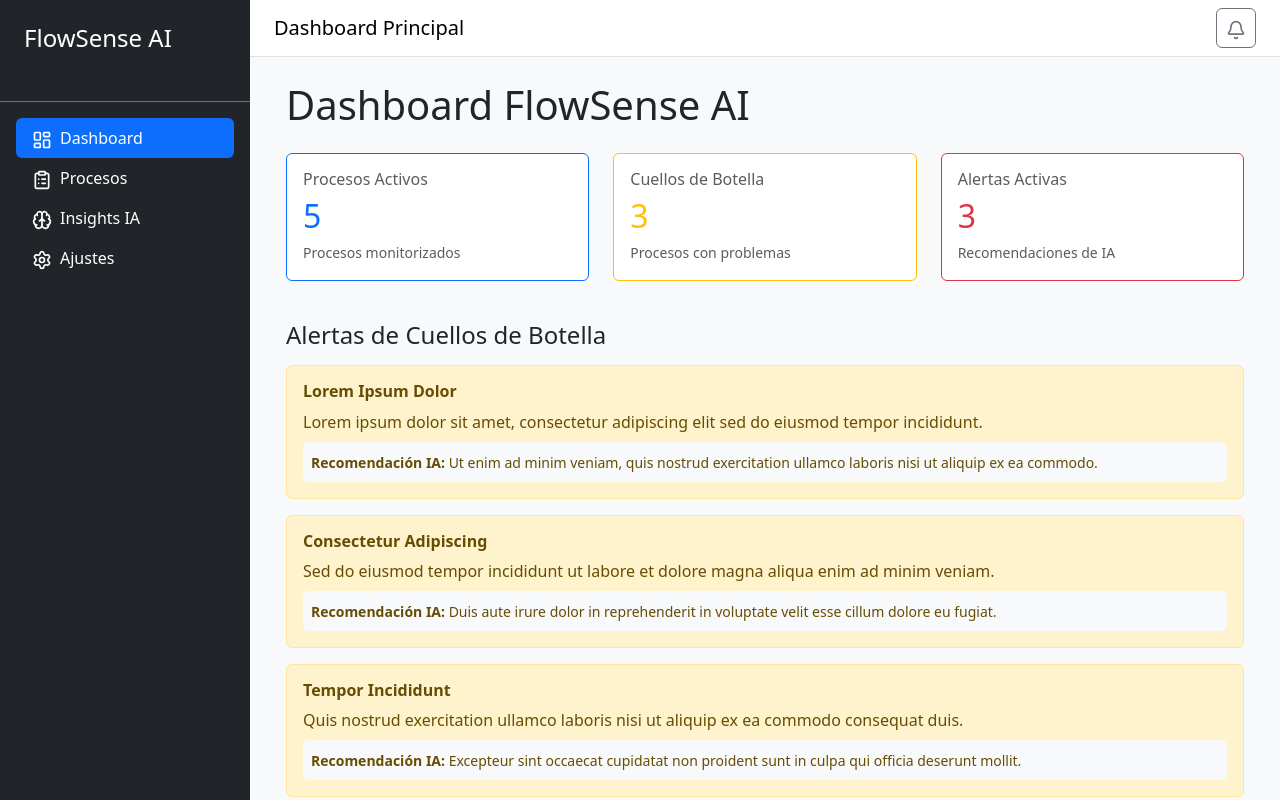
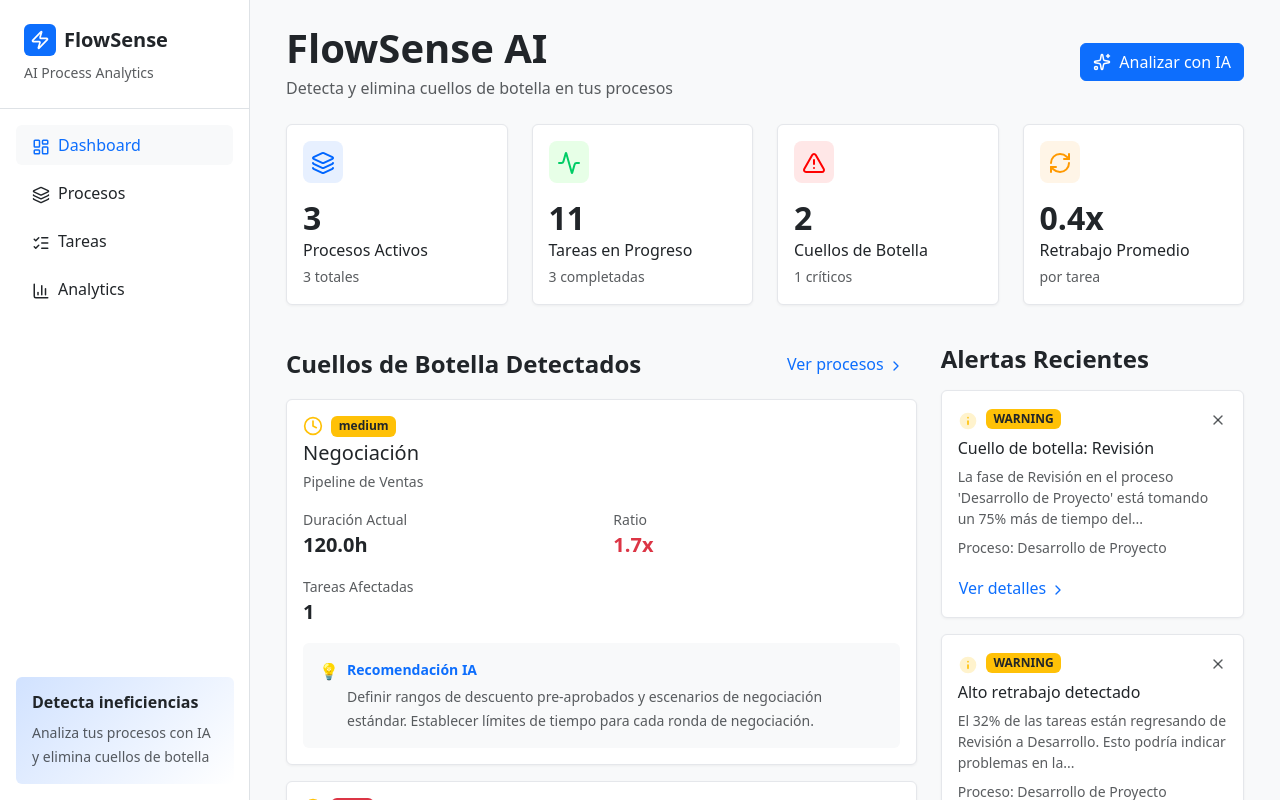
Before and after one commit to alvaroosanchezz34/flowsenseai, a React (Vite) app in the folder frontend/: page / in a window 1280 px wide. Shown: the top 800 px of the page. Built offline with nearby package versions, Linux system fonts and the light colour scheme.

Commit message:
Refactor dashboard components: update layout, add BottleneckCard and AlertaReciente, and improve ProcessList functionality

```diff
--- /dev/null
+++ b/frontend/src/components/features/AlertaReciente.jsx
@@ -0,0 +1,57 @@
+import { ChevronRight, X } from "lucide-react"
+
+function AlertaReciente({ titulo, descripcion, proceso, tipo }) {
+
+    function obtenerColorIcono(tipo) {
+        if (tipo === "WARNING") {
+            return "text-warning"
+        } else if (tipo === "INFO") {
+            return "text-primary"
+        } else {
+            return "text-danger"
+        }
+    }
+
+    function obtenerColorBadge(tipo) {
+        if (tipo === "WARNING") {
+            return "badge bg-warning text-dark"
+        } else if (tipo === "INFO") {
+            return "badge bg-primary"
+        } else {
+            return "badge bg-danger"
+        }
+    }
+
+    return (
+        <div className="card mb-3" style={{ boxShadow: "0 1px 3px rgba(0, 0, 0, 0.05)", border: "1px solid #e5e7eb" }}>
+            <div className="card-body">
+                <div className="d-flex justify-content-between align-items-start mb-2">
+                    <div className="d-flex align-items-center gap-2">
+                        <div className={obtenerColorIcono(tipo)}>
+                            <svg width="20" height="20" viewBox="0 0 24 24" fill="currentColor">
+                                <circle cx="12" cy="12" r="10" opacity="0.2"/>
+                                <circle cx="12" cy="8" r="1"/>
+                                <rect x="11" y="11" width="2" height="6" rx="1"/>
+                            </svg>
+                        </div>
+                        <span className={obtenerColorBadge(tipo)}>{tipo}</span>
+                    </div>
+                    <button className="btn btn-sm btn-link text-muted p-0">
+                        <X size={16} />
+                    </button>
+                </div>
+
+                <h6 className="mb-2">{titulo}</h6>
+                <p className="text-muted small mb-2">{descripcion}</p>
+                <small className="text-muted d-block mb-3">Proceso: {proceso}</small>
+
+                <button className="btn btn-link text-decoration-none p-0 small">
+                    Ver detalles
+                    <ChevronRight size={16} className="ms-1" />
+                </button>
+            </div>
+        </div>
+    )
+}
+
+export default AlertaReciente
--- a/frontend/src/components/features/BottleneckAlert.jsx
+++ b/frontend/src/components/features/BottleneckAlert.jsx
@@ -1,13 +1,12 @@
 function BottleneckAlert({ process, problem, recommendation }) {
+
     return (
         <div className="alert alert-warning mb-3">
             <h6><strong>{process}</strong></h6>
-
             <p className="mb-2">{problem}</p>
-
             <div className="bg-light p-2 rounded">
                 <small>
-                    <strong> Recomendación IA:</strong> {recommendation}
+                    <strong>Recomendación IA:</strong> {recommendation}
                 </small>
             </div>
         </div>
--- /dev/null
+++ b/frontend/src/components/features/BottleneckCard.jsx
@@ -0,0 +1,59 @@
+import { Clock } from "lucide-react"
+
+function BottleneckCard({ titulo, pipeline, duracion, ratio, tareasAfectadas, severidad, recomendacion }) {
+
+    function obtenerColorBadge(severidad) {
+        if (severidad === "high") {
+            return "badge bg-danger"
+        } else if (severidad === "medium") {
+            return "badge bg-warning text-dark"
+        } else {
+            return "badge bg-info"
+        }
+    }
+
+    return (
+        <div className="card mb-3" style={{ boxShadow: "0 1px 3px rgba(0, 0, 0, 0.05)", border: "1px solid #e5e7eb" }}>
+            <div className="card-body">
+                <div className="d-flex justify-content-between align-items-start mb-3">
+                    <div>
+                        <div className="d-flex align-items-center gap-2 mb-1">
+                            <Clock size={20} className="text-warning" />
+                            <span className={obtenerColorBadge(severidad)}>{severidad}</span>
+                        </div>
+                        <h5 className="mb-1">{titulo}</h5>
+                        <small className="text-muted">{pipeline}</small>
+                    </div>
+                </div>
+
+                <div className="row mb-3">
+                    <div className="col-6">
+                        <small className="text-muted d-block">Duración Actual</small>
+                        <strong className="fs-5">{duracion}</strong>
+                    </div>
+                    <div className="col-6">
+                        <small className="text-muted d-block">Ratio</small>
+                        <strong className="fs-5 text-danger">{ratio}</strong>
+                    </div>
+                </div>
+
+                <div className="mb-3">
+                    <small className="text-muted d-block">Tareas Afectadas</small>
+                    <strong className="fs-5">{tareasAfectadas}</strong>
+                </div>
+
+                <div className="bg-light p-3 rounded">
+                    <div className="d-flex align-items-start gap-2">
+                        <span className="text-primary">💡</span>
+                        <div>
+                            <small className="text-primary fw-bold d-block mb-1">Recomendación IA</small>
+                            <small className="text-muted">{recomendacion}</small>
+                        </div>
+                    </div>
+                </div>
+            </div>
+        </div>
+    )
+}
+
+export default BottleneckCard
--- a/frontend/src/components/ui/Card.jsx
+++ b/frontend/src/components/ui/Card.jsx
@@ -1,12 +1,46 @@
-function Card({ title, value, subtitle, variant }) {
+function Card({ title, value, subtitle, variant, icono }) {
+
+    function obtenerColorFondo(variant) {
+        if (variant === "primary") {
+            return "#e7f0ff"
+        } else if (variant === "success") {
+            return "#e7ffe7"
+        } else if (variant === "danger") {
+            return "#ffe7e7"
+        } else if (variant === "warning") {
+            return "#fff5e7"
+        } else {
+            return "#f0f0f0"
+        }
+    }
+
+    function obtenerColorIcono(variant) {
+        if (variant === "primary") {
+            return "#0066ff"
+        } else if (variant === "success") {
+            return "#00cc66"
+        } else if (variant === "danger") {
+            return "#ff0000"
+        } else if (variant === "warning") {
+            return "#ff9900"
+        } else {
+            return "#666666"
+        }
+    }
+
+    const colorFondo = obtenerColorFondo(variant)
+    const colorIcono = obtenerColorIcono(variant)
 
     return (
-        <div className={`card border-${variant} h-100`}>
+        <div className="card h-100" style={{ boxShadow: "0 1px 3px rgba(0, 0, 0, 0.05)", border: "1px solid #e5e7eb" }}>
             <div className="card-body">
-                <h6 className="text-muted mb-2">{title}</h6>
-
-                <h2 className={`text-${variant} mb-1`}>{value}</h2>
-
+                <div className="d-flex justify-content-between align-items-start mb-3">
+                    <div style={{ backgroundColor: colorFondo, borderRadius: "8px", padding: "8px", display: "inline-flex" }}>
+                        <div style={{ color: colorIcono }}>{icono}</div>
+                    </div>
+                </div>
+                <h2 className="mb-1 fw-bold">{value}</h2>
+                <h6 className="text-dark mb-1">{title}</h6>
                 {subtitle && <small className="text-muted">{subtitle}</small>}
             </div>
         </div>
--- a/frontend/src/components/ui/Layout.jsx
+++ b/frontend/src/components/ui/Layout.jsx
@@ -1,51 +1,77 @@
-import { useState } from "react";
-import { LayoutDashboard, ClipboardList, Brain, Settings, Bell } from "lucide-react";
+import { useState } from "react"
+import { LayoutDashboard, Layers, ListChecks, BarChart3, Zap } from "lucide-react"
 
 function Layout({ children }) {
-    const [activeTab, setActiveTab] = useState("dashboard");
+    const [pestanaActiva, setPestanaActiva] = useState("dashboard")
+
+    function cambiarPestana(nombrePestana) {
+        setPestanaActiva(nombrePestana)
+    }
 
     return (
         <div className="d-flex" style={{ minHeight: "100vh" }}>
-            <div className="bg-dark text-white" style={{ width: "250px", flexShrink: 0 }}>
-                <div className="p-4 border-bottom border-secondary">
-                    <h4 className="mb-0">FlowSense AI</h4>
-                    <small className="text-muted">Beta v0.1</small>
+            <div className="bg-white border-end" style={{ width: "250px", flexShrink: 0 }}>
+                <div className="p-4 border-bottom">
+                    <div className="d-flex align-items-center gap-2 mb-1">
+                        <div className="bg-primary rounded d-flex align-items-center justify-content-center" style={{ width: "32px", height: "32px" }}>
+                            <Zap size={20} className="text-white" />
+                        </div>
+                        <h5 className="mb-0 fw-bold">FlowSense</h5>
+                    </div>
+                    <small className="text-muted">AI Process Analytics</small>
                 </div>
 
                 <nav className="nav flex-column p-3">
-                    <a href="#dashboard" className={`nav-link text-white ${activeTab === "dashboard" ? "bg-primary rounded" : ""}`} onClick={() => setActiveTab("dashboard")}>
-                        <LayoutDashboard size={20} className="me-2" style={{ verticalAlign: "middle" }} />
+                    <a
+                        href="#dashboard"
+                        className={pestanaActiva === "dashboard" ? "nav-link text-primary bg-light rounded mb-2" : "nav-link text-dark mb-2"}
+                        onClick={function() { cambiarPestana("dashboard") }}
+                    >
+                        <LayoutDashboard size={18} className="me-2" style={{ verticalAlign: "middle" }} />
                         Dashboard
                     </a>
-                    <a href="#procesos" className={`nav-link text-white ${activeTab === "procesos" ? "bg-primary rounded" : ""}`} onClick={() => setActiveTab("procesos")}>
-                        <ClipboardList size={20} className="me-2" style={{ verticalAlign: "middle" }} />
+
+                    <a
+                        href="#procesos"
+                        className={pestanaActiva === "procesos" ? "nav-link text-primary bg-light rounded mb-2" : "nav-link text-dark mb-2"}
+                        onClick={function() { cambiarPestana("procesos") }}
+                    >
+                        <Layers size={18} className="me-2" style={{ verticalAlign: "middle" }} />
                         Procesos
                     </a>
-                    <a href="#insights" className={`nav-link text-white ${activeTab === "insights" ? "bg-primary rounded" : ""}`} onClick={() => setActiveTab("insights")}>
-                        <Brain size={20} className="me-2" style={{ verticalAlign: "middle" }} />
-                        Insights IA
+
+                    <a
+                        href="#tareas"
+                        className={pestanaActiva === "tareas" ? "nav-link text-primary bg-light rounded mb-2" : "nav-link text-dark mb-2"}
+                        onClick={function() { cambiarPestana("tareas") }}
+                    >
+                        <ListChecks size={18} className="me-2" style={{ verticalAlign: "middle" }} />
+                        Tareas
                     </a>
-                    <a href="#ajustes" className={`nav-link text-white ${activeTab === "ajustes" ? "bg-primary rounded" : ""}`} onClick={() => setActiveTab("ajustes")}>
-                        <Settings size={20} className="me-2" style={{ verticalAlign: "middle" }} />
-                        Ajustes
+
+                    <a
+                        href="#analytics"
+                        className={pestanaActiva === "analytics" ? "nav-link text-primary bg-light rounded mb-2" : "nav-link text-dark mb-2"}
+                        onClick={function() { cambiarPestana("analytics") }}
+                    >
+                        <BarChart3 size={18} className="me-2" style={{ verticalAlign: "middle" }} />
+                        Analytics
                     </a>
                 </nav>
+
+                <div className="position-absolute bottom-0 p-3" style={{ width: "250px" }}>
+                    <div className="rounded p-3" style={{ background: "linear-gradient(135deg, #d1e2ff 0%, #ffffff 100%)" }}>
+                        <h6 className="fw-bold mb-2">Detecta ineficiencias</h6>
+                        <small className="text-muted">Analiza tus procesos con IA y elimina cuellos de botella</small>
+                    </div>
+                </div>
             </div>
 
-            <div className="flex-grow-1 bg-light">
-                <nav className="navbar navbar-light bg-white border-bottom px-4">
-                    <span className="navbar-brand mb-0 h5">Dashboard Principal</span>
-                    <div className="d-flex gap-2">
-                        <button className="btn btn-outline-secondary" style={{ width: "40px", height: "40px", padding: 0 }}>
-                            <Bell size={20} />
-                        </button>
-                    </div>
-                </nav>
-
+            <div className="flex-grow-1" style={{ backgroundColor: "#f8f9fa" }}>
                 <main className="p-4">{children}</main>
             </div>
         </div>
-    );
+    )
 }
 
-export default Layout;
+export default Layout
--- a/frontend/src/pages/Dashboard.jsx
+++ b/frontend/src/pages/Dashboard.jsx
@@ -1,113 +1,152 @@
 import Layout from '../components/ui/Layout'
 import Card from '../components/ui/Card'
-import BottleneckAlert from '../components/features/BottleneckAlert'
-import ProcessList from '../components/features/ProcessList'
+import BottleneckCard from '../components/features/BottleneckCard'
+import AlertaReciente from '../components/features/AlertaReciente'
+import { Layers, Activity, AlertTriangle, RefreshCw, Sparkles, ChevronRight } from 'lucide-react'
 
 function Dashboard() {
-    const alertas = [
+    const cuellosDeBotellaDetectados = [
         {
             id: 1,
-            process: "Lorem Ipsum Dolor",
-            problem: "Lorem ipsum dolor sit amet, consectetur adipiscing elit sed do eiusmod tempor incididunt.",
-            recommendation: "Ut enim ad minim veniam, quis nostrud exercitation ullamco laboris nisi ut aliquip ex ea commodo."
+            titulo: "Negociación",
+            pipeline: "Pipeline de Ventas",
+            duracion: "120.0h",
+            ratio: "1.7x",
+            tareasAfectadas: "1",
+            severidad: "medium",
+            recomendacion: "Definir rangos de descuento pre-aprobados y escenarios de negociación estándar. Establecer límites de tiempo para cada ronda de negociación."
         },
         {
             id: 2,
-            process: "Consectetur Adipiscing",
-            problem: "Sed do eiusmod tempor incididunt ut labore et dolore magna aliqua enim ad minim veniam.",
-            recommendation: "Duis aute irure dolor in reprehenderit in voluptate velit esse cillum dolore eu fugiat."
+            titulo: "Revisión",
+            pipeline: "Desarrollo de Proyecto",
+            duracion: "42.0h",
+            ratio: "1.8x",
+            tareasAfectadas: "3",
+            severidad: "high",
+            recomendacion: "Implementar una checklist de revisión estandarizada y asignar slots de tiempo fijos para revisiones. Considerar pair programming para reducir la..."
+        }
+    ]
+
+    const alertasRecientes = [
+        {
+            id: 1,
+            titulo: "Cuello de botella: Revisión",
+            descripcion: "La fase de Revisión en el proceso 'Desarrollo de Proyecto' está tomando un 75% más de tiempo del...",
+            proceso: "Desarrollo de Proyecto",
+            tipo: "WARNING"
+        },
+        {
+            id: 2,
+            titulo: "Alto retrabajo detectado",
+            descripcion: "El 32% de las tareas están regresando de Revisión a Desarrollo. Esto podría indicar problemas en la...",
+            proceso: "Desarrollo de Proyecto",
+            tipo: "WARNING"
         },
         {
             id: 3,
-            process: "Tempor Incididunt",
-            problem: "Quis nostrud exercitation ullamco laboris nisi ut aliquip ex ea commodo consequat duis.",
-            recommendation: "Excepteur sint occaecat cupidatat non proident sunt in culpa qui officia deserunt mollit."
-        }
-    ]
-
-    const procesos = [
-        {
-            id: 1,
-            name: "Lorem Ipsum Dolor",
-            status: "warning",
-            avgTime: "7.2 días"
-        },
-        {
-            id: 2,
-            name: "Consectetur Adipiscing",
-            status: "danger",
-            avgTime: "4.5 días"
-        },
-        {
-            id: 3,
-            name: "Sit Amet Consectetur",
-            status: "warning",
-            avgTime: "12 días"
-        },
-        {
-            id: 4,
-            name: "Eiusmod Tempor",
-            status: "normal",
-            avgTime: "1.5 días"
-        },
-        {
-            id: 5,
-            name: "Incididunt Labore",
-            status: "normal",
-            avgTime: "2 días"
+            titulo: "Recomendación de mejora",
+            descripcion: "Basado en el análisis, implementar sesiones de refinamiento antes del desarrollo podría reducir el...",
+            proceso: "Desarrollo de Proyecto",
+            tipo: "INFO"
         }
     ]
 
     return (
         <Layout>
             <div className="container-fluid">
-                <h1 className="mb-4">Dashboard FlowSense AI</h1>
+                <div className="d-flex justify-content-between align-items-center mb-4">
+                    <div>
+                        <h1 className="mb-1 fw-bold">FlowSense AI</h1>
+                        <p className="text-muted mb-0">Detecta y elimina cuellos de botella en tus procesos</p>
+                    </div>
+                    <button className="btn btn-primary d-flex align-items-center gap-2">
+                        <Sparkles size={18} />
+                        Analizar con IA
+                    </button>
+                </div>
 
                 <div className="row mb-4">
-                    <div className="col-md-4 mb-3">
+                    <div className="col-md-3 mb-3">
                         <Card
                             title="Procesos Activos"
-                            value={5}
-                            subtitle="Procesos monitorizados"
+                            value="3"
+                            subtitle="3 totales"
                             variant="primary"
+                            icono={<Layers size={24} />}
                         />
                     </div>
-                    <div className="col-md-4 mb-3">
+
+                    <div className="col-md-3 mb-3">
+                        <Card
+                            title="Tareas en Progreso"
+                            value="11"
+                            subtitle="3 completadas"
+                            variant="success"
+                            icono={<Activity size={24} />}
+                        />
+                    </div>
+
+                    <div className="col-md-3 mb-3">
                         <Card
                             title="Cuellos de Botella"
-                            value={3}
-                            subtitle="Procesos con problemas"
-                            variant="warning"
+                            value="2"
+                            subtitle="1 críticos"
+                            variant="danger"
+                            icono={<AlertTriangle size={24} />}
                         />
                     </div>
-                    <div className="col-md-4 mb-3">
+
+                    <div className="col-md-3 mb-3">
                         <Card
-                            title="Alertas Activas"
-                            value={3}
-                            subtitle="Recomendaciones de IA"
-                            variant="danger"
+                            title="Retrabajo Promedio"
+                            value="0.4x"
+                            subtitle="por tarea"
+                            variant="warning"
+                            icono={<RefreshCw size={24} />}
                         />
                     </div>
                 </div>
 
-                <div className="row mb-4">
-                    <div className="col-12">
-                        <h4 className="mb-3">Alertas de Cuellos de Botella</h4>
+                <div className="row">
+                    <div className="col-lg-8 mb-4">
+                        <div className="d-flex justify-content-between align-items-center mb-3">
+                            <h4 className="mb-0 fw-bold">Cuellos de Botella Detectados</h4>
+                            <a href="#ver-procesos" className="btn btn-link text-decoration-none">
+                                Ver procesos
+                                <ChevronRight size={16} className="ms-1" />
+                            </a>
+                        </div>
 
-                        {alertas.map((alerta) => (
-                            <BottleneckAlert
-                                key={alerta.id}
-                                process={alerta.process}
-                                problem={alerta.problem}
-                                recommendation={alerta.recommendation}
-                            />
-                        ))}
+                        {cuellosDeBotellaDetectados.map(function(cuello) {
+                            return (
+                                <BottleneckCard
+                                    key={cuello.id}
+                                    titulo={cuello.titulo}
+                                    pipeline={cuello.pipeline}
+                                    duracion={cuello.duracion}
+                                    ratio={cuello.ratio}
+                                    tareasAfectadas={cuello.tareasAfectadas}
+                                    severidad={cuello.severidad}
+                                    recomendacion={cuello.recomendacion}
+                                />
+                            )
+                        })}
                     </div>
-                </div>
 
-                <div className="row">
-                    <div className="col-12">
-                        <ProcessList processes={procesos} />
+                    <div className="col-lg-4">
+                        <h4 className="mb-3 fw-bold">Alertas Recientes</h4>
+                        {alertasRecientes.map(function(alerta) {
+                            return (
+                                <AlertaReciente
+                                    key={alerta.id}
+                                    titulo={alerta.titulo}
+                                    descripcion={alerta.descripcion}
+                                    proceso={alerta.proceso}
+                                    tipo={alerta.tipo}
+                                />
+                            )
+                        })}
                     </div>
                 </div>
             </div>
```
Also changed, not shown: frontend/src/components/features/ProcessList.jsx (+24 -15 lines), frontend/src/main.jsx (+5 -2 lines), frontend/src/components/features/AIRecomendation.jsx (deleted), frontend/src/components/ui/Button.jsx (deleted).
